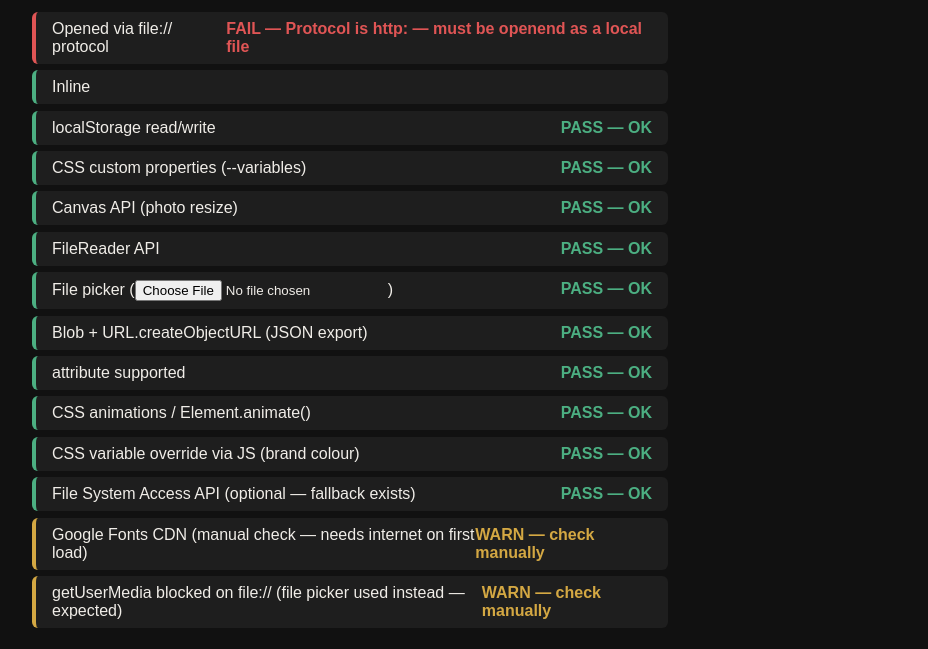
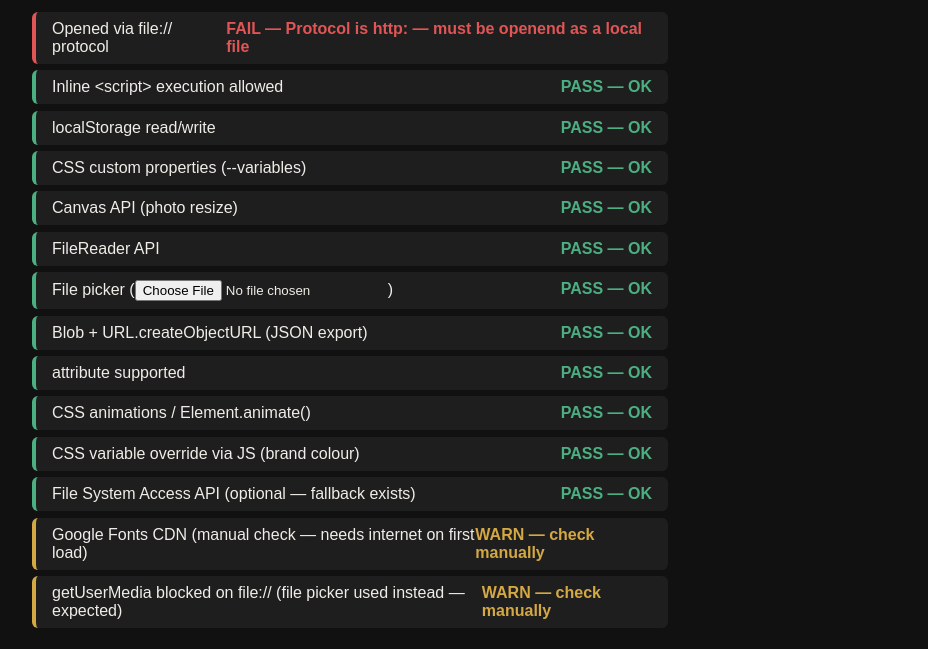
Before and after one commit to whizzsfe/nightsReceptionCompanion, a plain HTML site: page island_compat_test.html in a window 1280 px wide. Shown: the part 142-791 px from the top of the page, without its empty margins (8-936 px from the left). Drawn offline with Linux system fonts and the light colour scheme.

Commit message:
fix inline test

```diff
--- a/island_compat_test.html
+++ b/island_compat_test.html
@@ -44,8 +44,8 @@
       throw new Error('Protocol is ' + window.location.protocol + ' — must be openend as a local file');
   });
 
-  // 2. Inline <script> executed (this very script proves it)
-  test('Inline <script> execution allowed', () => true);
+  // 2. Inline script executed (this very script proves it)
+  test('Inline &lt;script&gt; execution allowed', () => true);
 
   // 3. localStorage read/write
   test('localStorage read/write', () => {
```
